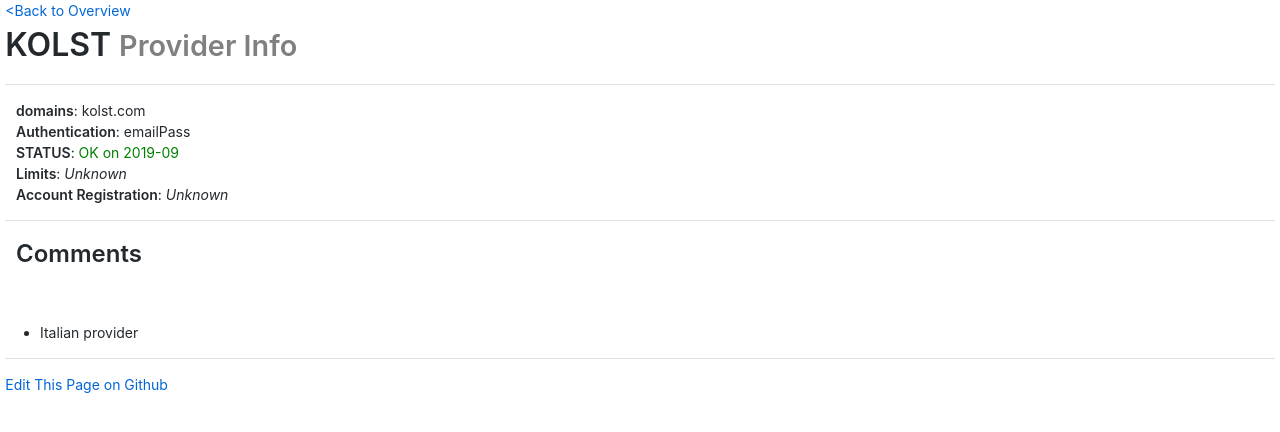
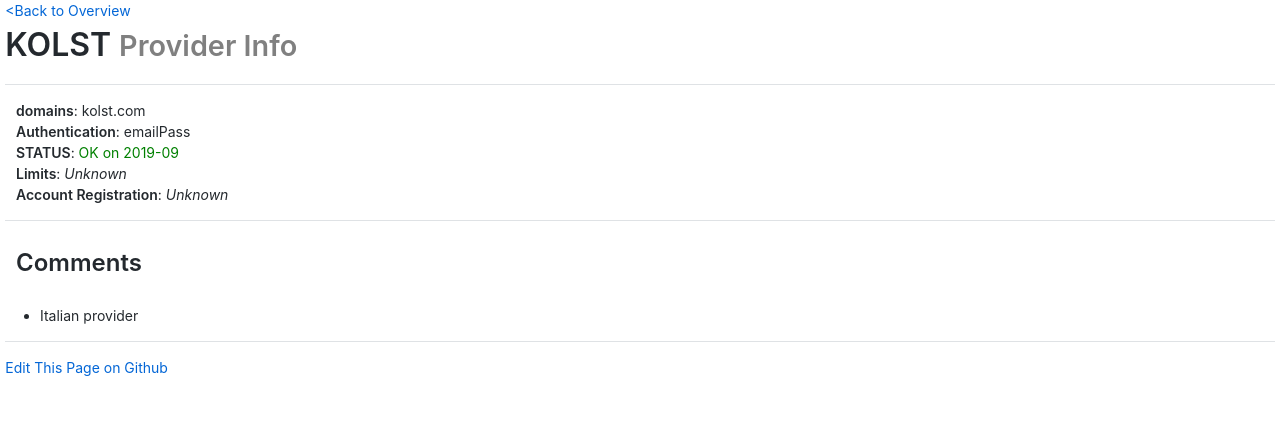
Before and after one commit to deltachat/provider-db, a Jekyll site: the page built from _providers/kolst.com.md, in a window 1280 px wide. Shown: the top 432 px of the page. Built offline with Jekyll 4.4.1, drawn with Linux system fonts in a browser that asks for light colours.

Commit message:
fixing h2

```diff
--- a/assets/styles.css
+++ b/assets/styles.css
@@ -271,7 +271,8 @@
     margin-right: 2.5%;
   }
   h2 {
-    margin-bottom: 50px;
+    margin-bottom: 1em;
+    margin-top: 1em;
   }
 
   body>div, body>p, body>h2 { margin: 1em; }
```
